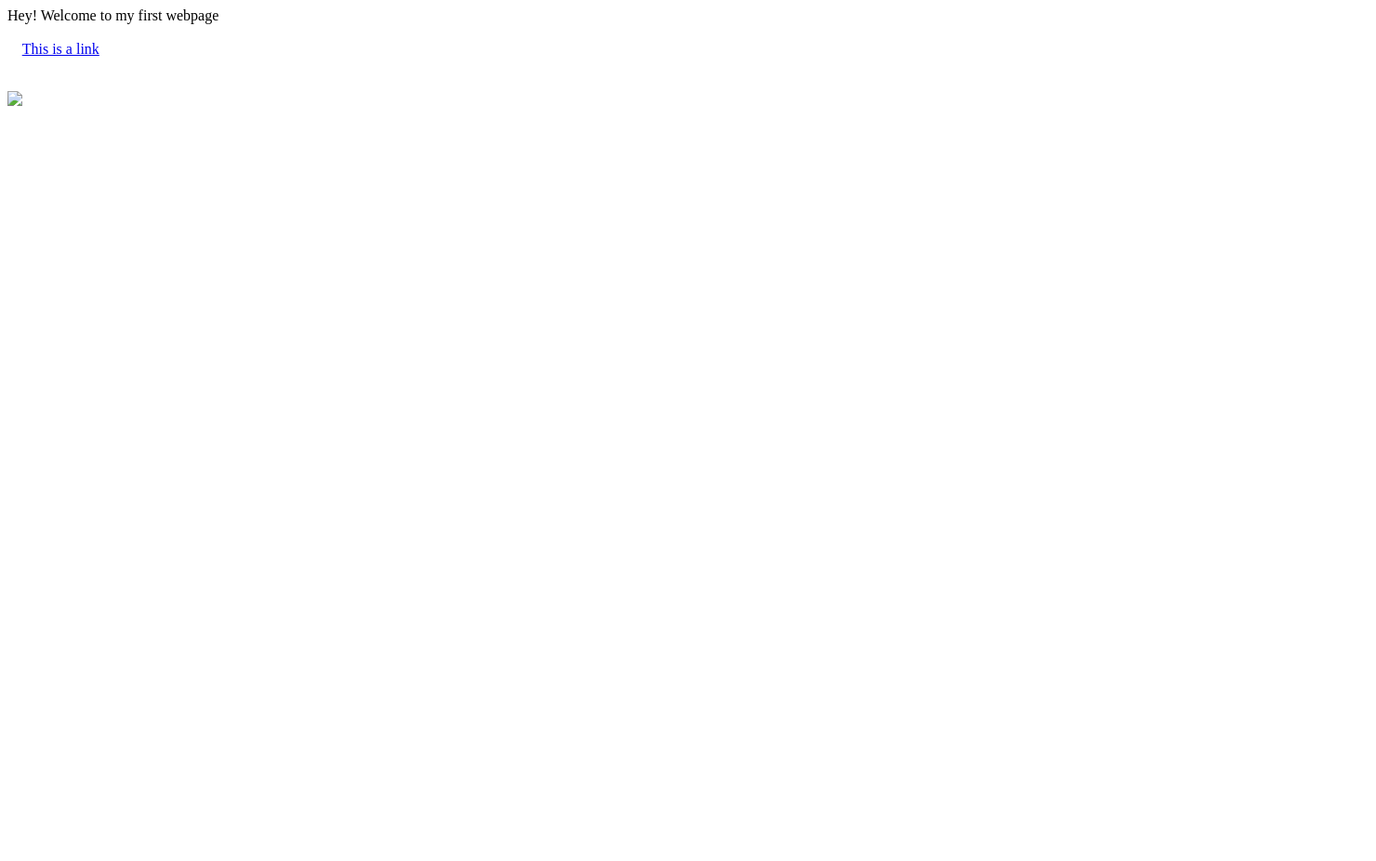
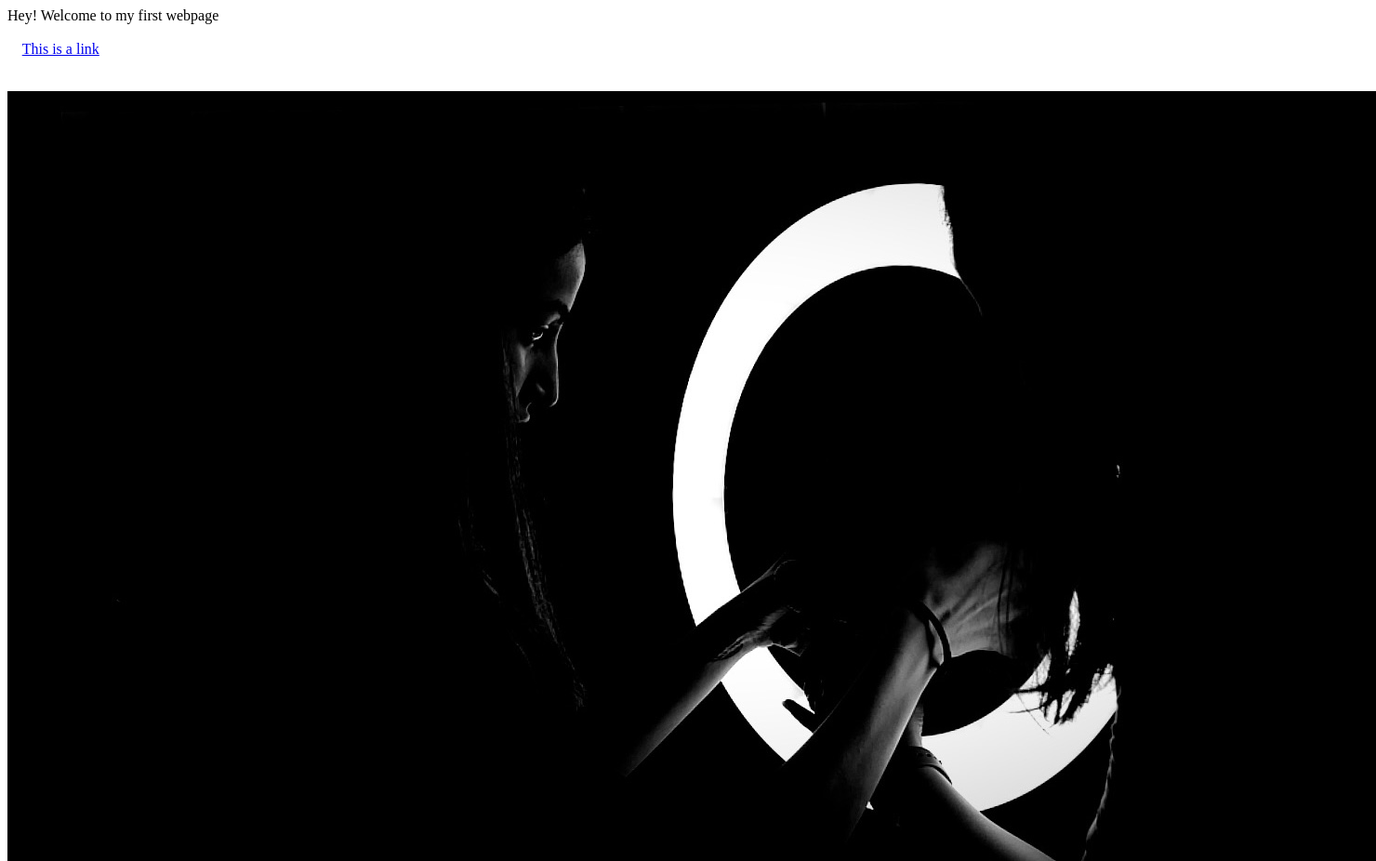
Before and after one commit to anayaengineer/firstwebsite, a plain HTML site: page index.html in a window 1280 px wide. Shown: the whole page at 93% size, 1480 px wide, since content can reach past the window. Before the commit the page ends 800 px from the top, so only its background shows below. Drawn offline with Linux system fonts and the light colour scheme.

Commit message:
Update index.html

```diff
--- a/index.html
+++ b/index.html
@@ -10,7 +10,7 @@
       <br><br>&nbsp;&nbsp;&nbsp;
       <a href="http://www.google.com">This is a link</a>
       <br><br><br>
-      <img src="IMG_7117 2.heic"/>
+      <img src="image 1.jpg"/>
       <br><br><br><br>
       <img src=""
       <br><br><br><br>
```
